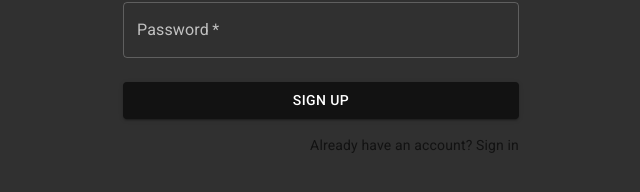
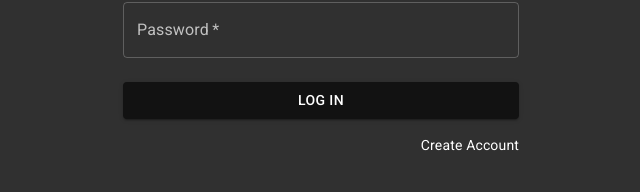
Before and after one commit to springbamboo/cryptodashboard, a Next.js app in the folder frontend/: page /login in a window 1280 px wide. Shown: the part 182-374 px from the top of the page, without its empty margins (319-959 px from the left). Built offline with nearby package versions, Linux system fonts and the light colour scheme.

Commit message:
fix login/signup ui

```diff
--- a/frontend/pages/login.tsx
+++ b/frontend/pages/login.tsx
@@ -5,11 +5,11 @@ import {
     TextField,
     Typography,
     Button,
-    Link,
     CircularProgress,
 } from "@material-ui/core";
 import { LockOpenOutlined } from "@material-ui/icons";
 import { useRouter } from "next/router";
+import Link from "next/link";
 import React, { FormEvent, useState, ChangeEvent } from "react";
 import Auth from "../services/auth";
 import styles from "./signup.module.css";
@@ -104,15 +104,15 @@ export default function Signup() {
                                 variant="contained"
                                 color="primary"
                             >
-                                Sign Up
+                                Log in
                             </Button>
                         )}
                     </div>
                 </form>
                 <Grid container justifyContent="flex-end">
                     <Grid item>
-                        <Link href="#" variant="body2">
-                            Already have an account? Sign in
+                        <Link href="/signup" passHref>
+                            Create Account
                         </Link>
                     </Grid>
                 </Grid>
--- a/frontend/pages/signup.tsx
+++ b/frontend/pages/signup.tsx
@@ -5,7 +5,6 @@ import {
     TextField,
     Typography,
     Button,
-    Link,
     CircularProgress,
     Dialog,
     DialogTitle,
@@ -14,6 +13,7 @@ import {
 } from "@material-ui/core";
 import { PersonAddOutlined } from "@material-ui/icons";
 import { useRouter } from "next/router";
+import Link from "next/link";
 import React, { FormEvent, useState, ChangeEvent } from "react";
 import Auth from "../services/auth";
 import styles from "./signup.module.css";
@@ -129,8 +129,8 @@ export default function Signup() {
                 </form>
                 <Grid container justifyContent="flex-end">
                     <Grid item>
-                        <Link href="#" variant="body2">
-                            Already have an account? Sign in
+                        <Link href="login" passHref>
+                        Already have an account? Sign in
                         </Link>
                     </Grid>
                 </Grid>
```
